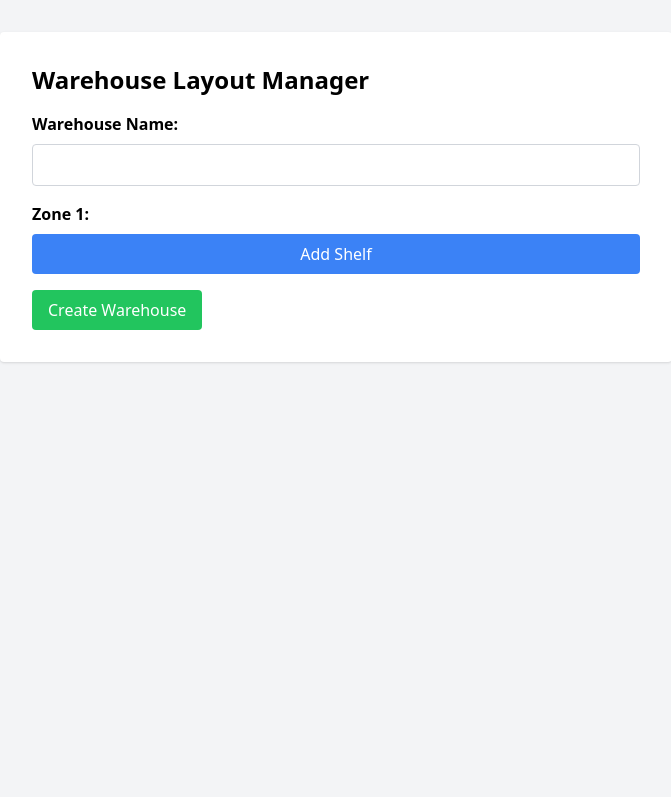
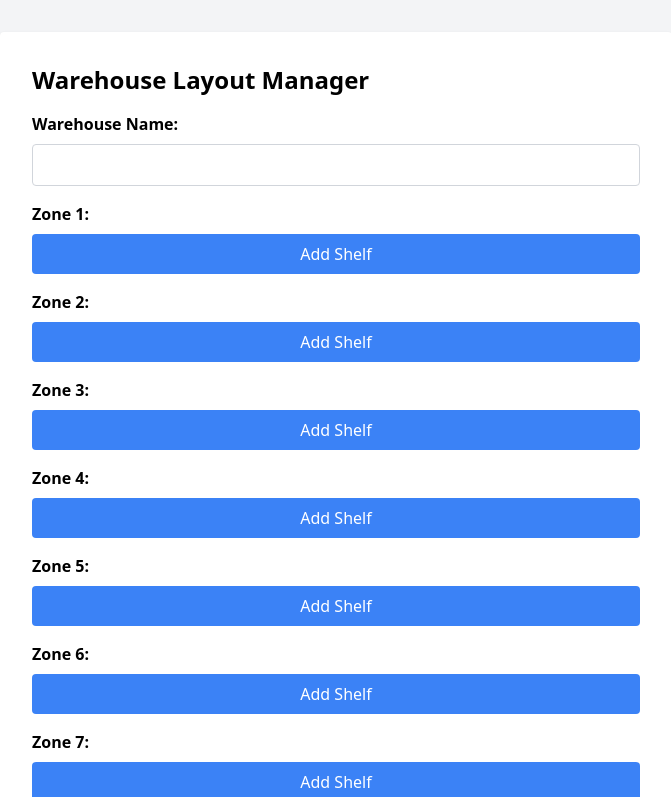
Before and after one commit to SmeeBoi/warehouse-layout, a Next.js app: page / in a window 1280 px wide. Shown: the top 797 px of the page, without its empty margins (304-975 px from the left). Built offline with nearby package versions, Linux system fonts and the light colour scheme.

Commit message:
added 12 zones messy

```diff
--- a/src/components/WarehouseForm.tsx
+++ b/src/components/WarehouseForm.tsx
@@ -83,9 +83,10 @@ const WarehouseForm: React.FC = () => {
           onChange={(e) => setWarehouseName(e.target.value)}
         />
       </div>
-      <div className="flex flex-col space-y-2">
-        <label className="font-semibold">Zone 1:</label>
-        {zones[0].shelves.map((shelf, shelfIndex) => (
+      {zones.map((zone, zoneIndex) => (
+        <div key={zoneIndex} className="flex flex-col space-y-2">
+          <label className="font-semibold">Zone {zone.number}:</label>
+          {zone.shelves.map((shelf, shelfIndex) => (
             <div key={shelfIndex} className="flex items-center space-x-2">
               <label className="font-semibold">
                 Shelf {shelfIndex + 1} Name:
@@ -94,12 +95,12 @@ const WarehouseForm: React.FC = () => {
                 className="p-2 border border-gray-300 rounded"
                 value={shelf.name}
                 onChange={(e) =>
-                handleShelfNameChange(0, shelfIndex, e.target.value)
+                  handleShelfNameChange(zoneIndex, shelfIndex, e.target.value)
                 }
               />
             </div>
           ))}
-        {zones[0].shelves.length >= maxShelvesPerZone && (
+          {zone.shelves.length >= maxShelvesPerZone && (
             <div className="text-red-500 text-sm">
               Maximum of {maxShelvesPerZone} shelves allowed per zone.
             </div>
@@ -107,16 +108,17 @@ const WarehouseForm: React.FC = () => {
           <button
             type="button"
             className={`px-4 py-2 rounded text-white ${
-            zones[0].shelves.length >= maxShelvesPerZone
+              zone.shelves.length >= maxShelvesPerZone
                 ? 'bg-gray-400 cursor-not-allowed'
                 : 'bg-blue-500 hover:bg-blue-600'
             }`}
-          onClick={() => handleAddShelf(0)}
-          disabled={zones[0].shelves.length >= maxShelvesPerZone}
+            onClick={() => handleAddShelf(zoneIndex)}
+            disabled={zone.shelves.length >= maxShelvesPerZone}
           >
             Add Shelf
           </button>
         </div>
+      ))}
       <button
         type="submit"
         className="px-4 py-2 bg-green-500 text-white rounded hover:bg-green-600"
```
Lines whose indentation alone changed are shown as unchanged.
